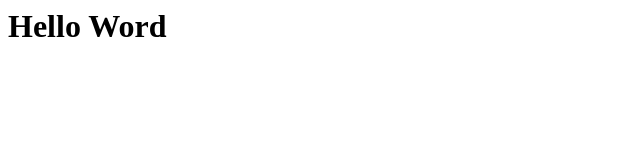
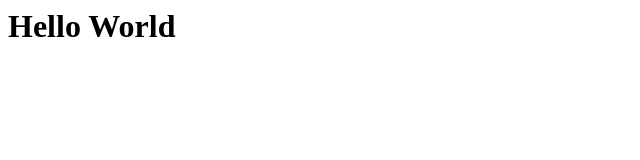
Before and after one commit to CbanksUni/university, a plain HTML site: page index.html in a window 1280 px wide. Shown: the full height of the page, 0-640 px from the left. Drawn offline with Linux system fonts and the light colour scheme.

Commit message:
Update index.html

```diff
--- a/index.html
+++ b/index.html
@@ -4,6 +4,6 @@
       <title>Hello World</title>
     </head>
     <body>
-      <h1>Hello Word</h1>
+      <h1>Hello World</h1>
     </body>
   </html
```
